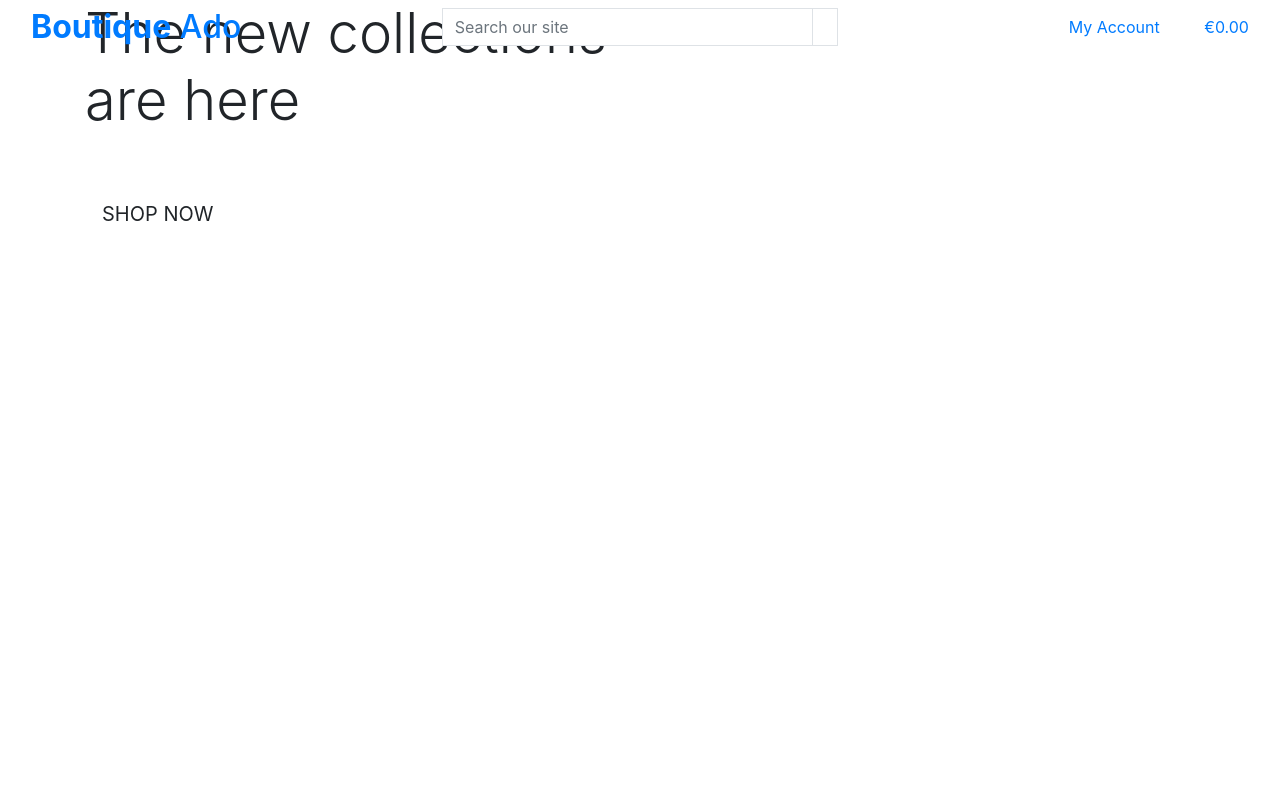
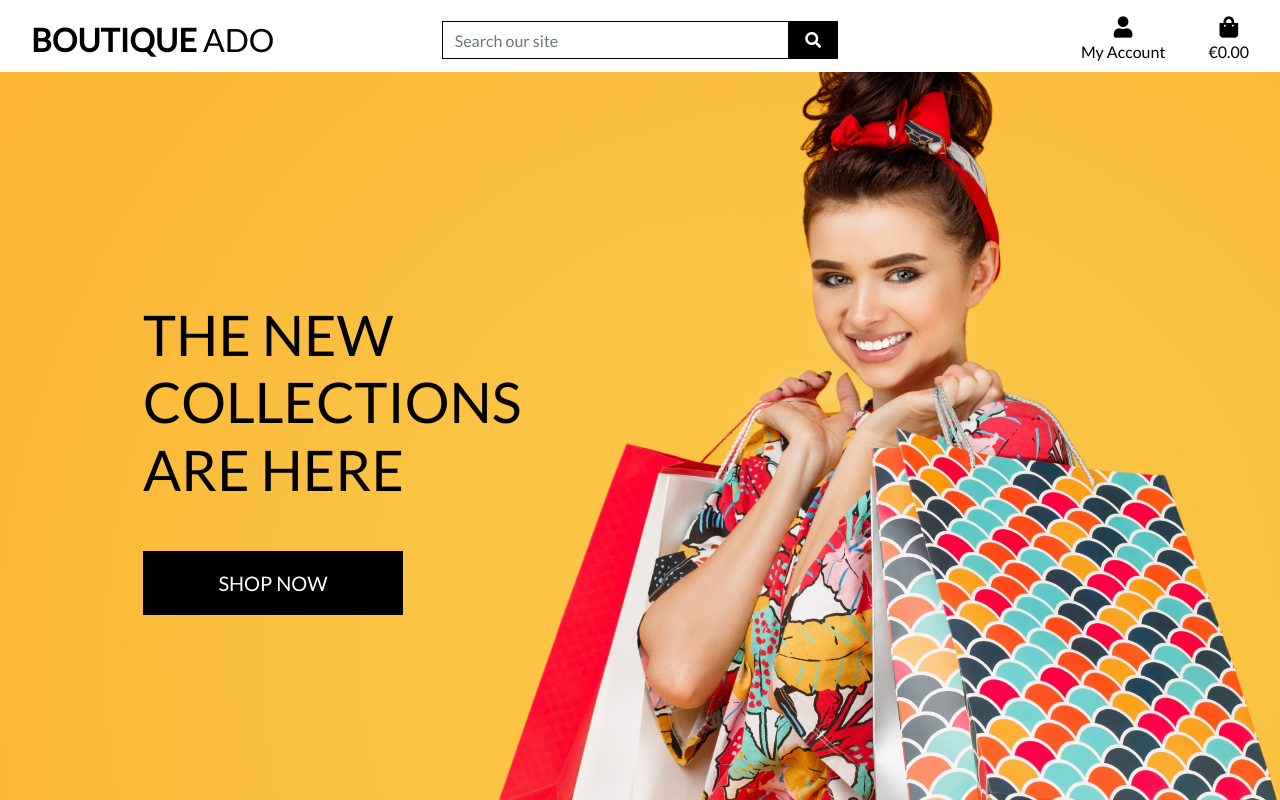
Before and after one commit to TravelTimN/boutique-ado, a Django app: page / in a window 1280 px wide. Run offline with Django 3.2, Linux system fonts and the light colour scheme.

Commit message:
Complete homepage header and CSS

```diff
--- a/boutique_ado/settings.py
+++ b/boutique_ado/settings.py
@@ -109,3 +109,7 @@
 USE_TZ = True
 
 STATIC_URL = "/static/"
+STATICFILES_DIRS = (os.path.join(BASE_DIR, "static"),)
+
+MEDIA_URL = "/media/"
+MEDIA_ROOT = os.path.join(BASE_DIR, "media")
--- a/boutique_ado/urls.py
+++ b/boutique_ado/urls.py
@@ -1,8 +1,10 @@
 from django.contrib import admin
 from django.urls import path, include
+from django.conf import settings
+from django.conf.urls.static import static
 
 urlpatterns = [
     path("admin/", admin.site.urls),
     path("accounts/", include("allauth.urls")),
     path("", include("home.urls")),
-]
+] + static(settings.MEDIA_URL, document_root=settings.MEDIA_ROOT)
--- /dev/null
+++ b/static/css/base.css
@@ -0,0 +1,88 @@
+:root {
+    --white: 255, 255, 255; /* #FFFFFF */
+    --grey: 85, 85, 85; /* #555555 */
+    --darkGrey: 34, 34, 34; /* #222222 */
+    --black: 0, 0, 0; /* #000000 */
+}
+
+html {
+    height: 100%;
+}
+
+body {
+    background: url("/media/homepage_background_cropped.jpg") no-repeat center center fixed;
+    background-size: cover;
+    height: calc(100vh - 164px);
+    color: rgba(var(--grey), 1);
+    font-family: "Lato", sans-serif;
+}
+
+/* from Bulma */
+.icon {
+    align-items: center;
+    display: inline-flex;
+    justify-content: center;
+    height: 1.5rem;
+    width: 1.5rem;
+}
+
+.logo-font {
+    text-transform: uppercase;
+}
+
+.main-logo-link {
+    width: fit-content;
+}
+
+.shop-now-button {
+    background: rgba(var(--black), 1);
+    color: rgba(var(--white), 1);
+    min-width: 260px;
+}
+
+.btn-black {
+    background: rgba(var(--black), 1);
+    color: rgba(var(--white), 1);
+}
+
+.shop-now-button:hover,
+.shop-now-button:active,
+.shop-now-button:focus,
+.btn-black:hover,
+.btn-black:active,
+.btn-black:focus {
+    background: rgba(var(--darkGrey), 1);
+    color: rgba(var(--white), 1);
+}
+
+.text-black {
+    color: rgba(var(--black), 1) !important;
+}
+
+.border-black {
+    border: 1px solid rgba(var(--black), 1) !important;
+}
+
+/* -------------------------------- Media Queries */
+
+/* Slightly larger container on xl screens */
+@media (min-width: 1200px) {
+    .container {
+        max-width: 80%;
+    }
+}
+
+/* fixed top navbar only on medium and up */
+@media (min-width: 992px) {
+    .fixed-top-desktop-only {
+        position: fixed;
+        top: 0;
+        right: 0;
+        left: 0;
+        z-index: 1030;
+    }
+
+    .header-container {
+        padding-top: 164px;
+    }
+}
--- a/templates/base.html
+++ b/templates/base.html
@@ -14,6 +14,11 @@
     {% block css %}
     <link rel="stylesheet" href="https://cdn.jsdelivr.net/npm/bootstrap@4.5.3/dist/css/bootstrap.min.css"
         integrity="sha384-TX8t27EcRE3e/ihU7zmQxVncDAy5uIKz4rEkgIXeMed4M0jlfIDPvg6uqKI2xXr2" crossorigin="anonymous">
+    <link rel="stylesheet" href="https://cdnjs.cloudflare.com/ajax/libs/font-awesome/5.15.1/css/all.min.css"
+        integrity="sha512-+4zCK9k+qNFUR5X+cKL9EIR+ZOhtIloNl9GIKS57V1MyNsYpYcUrUeQc9vNfzsWfV28IaLL3i96P9sdNyeRssA=="
+        crossorigin="anonymous">
+    <link rel="stylesheet" href="https://fonts.googleapis.com/css2?family=Lato&display=swap">
+    <link rel="stylesheet" href="{% static 'css/base.css' %}">
     {% endblock %}
     {% block custom_css %}{% endblock %}
 
@@ -23,7 +28,7 @@
 <body>
 
     <header class="container-fluid fixed-top">
-        <div class="row">
+        <div id="topnav" class="row bg-white pt-lg-2 d-none d-lg-flex">
             <div class="col-12 col-lg-4 my-auto py-1 py-lg-0 text-center text-lg-left">
                 <a href="{% url 'home' %}" class="nav-link main-logo-link">
                     <h2 class="logo-font text-black my-0">
```
Also changed, not shown: media/homepage_background_cropped.jpg (added).
